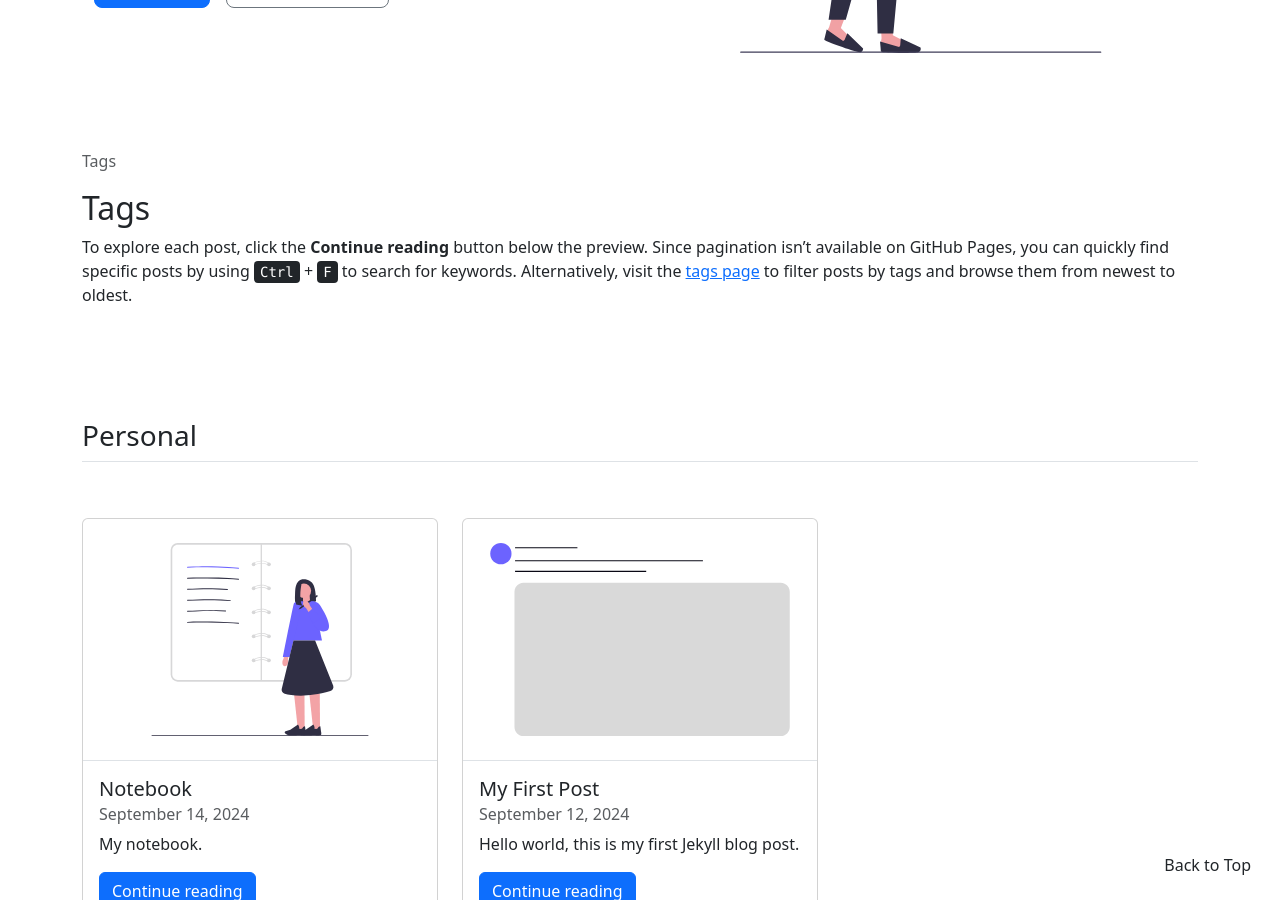
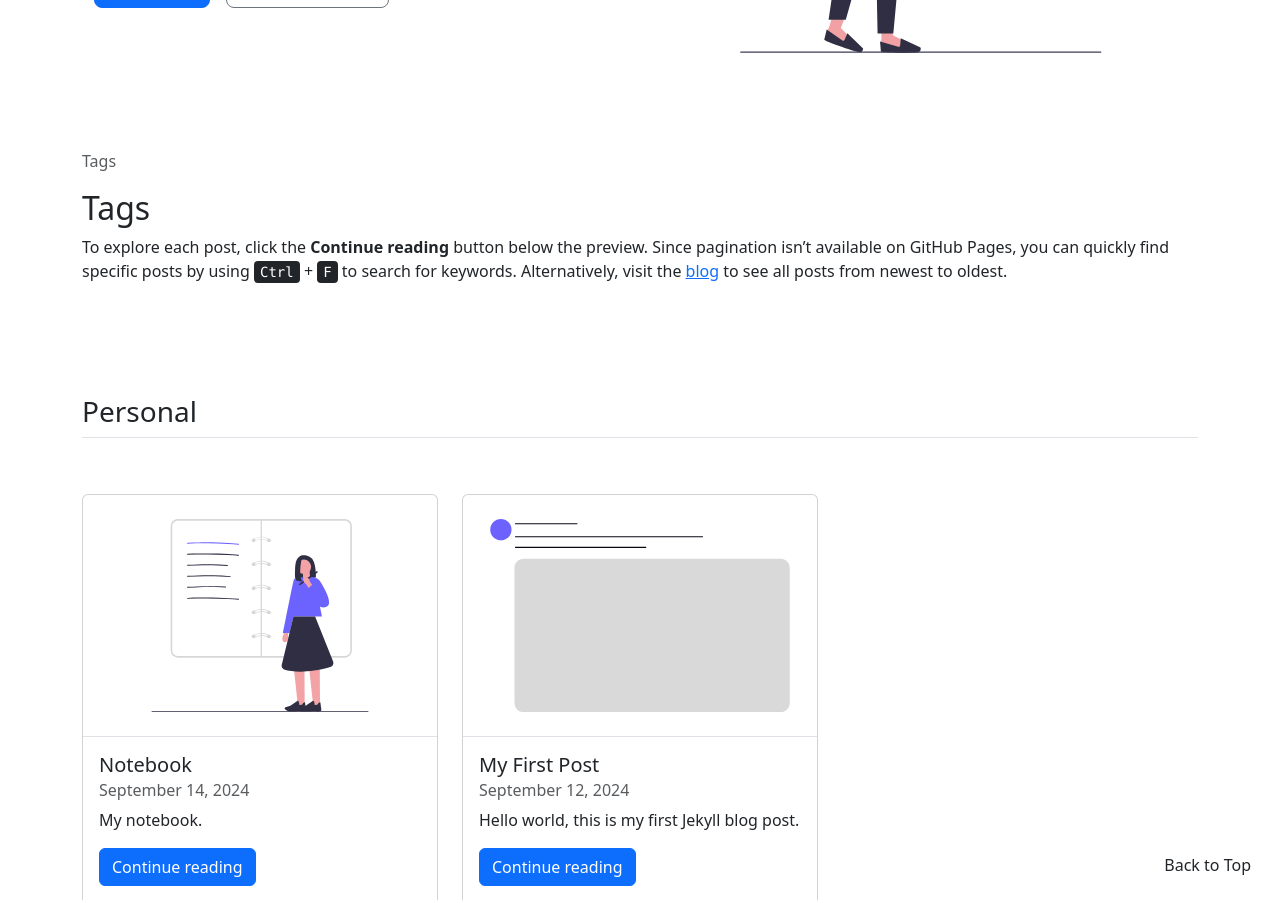
Before and after one commit to cliffordwilliam/my_archive, a Jekyll site: the page built from tags.md, in a window 1280 px wide and 900 px high, scrolled down 432 px. Built offline with Jekyll 4.4.1, drawn with Linux system fonts in a browser that asks for light colours.

Commit message:
update content

```diff
--- a/_includes/card.html
+++ b/_includes/card.html
@@ -16,7 +16,7 @@
       </div>
       {% for tag in post.tags %}
       <li class="list-group-item">
-        <a class="card-link" href="{{site.baseurl}}/tags.html#{{tag|slugize}}">{{tag}}</a>
+        <a class="card-link" href="{{site.baseurl}}{% link tags.md %}#{{tag|slugize}}">{{tag}}</a>
       </li>
       {% endfor %}
     </ul>
--- a/_layouts/post.html
+++ b/_layouts/post.html
@@ -5,7 +5,7 @@ layout: default
 <nav aria-label="breadcrumb">
     <ol class="breadcrumb">
         <li class="breadcrumb-item">
-            <a href="{{ site.baseurl }}{{site.data.navigation.navigations[1].url}}">Blog</a>
+            <a href="{{ site.baseurl }}{% link blog.md %}">Blog</a>
         </li>
         <li class="breadcrumb-item active" aria-current="page">
             {{ page.title }}
--- a/tags.md
+++ b/tags.md
@@ -6,7 +6,7 @@ thumbnail: "undraw_choose_color_uotg.svg"
 
 ## Tags
 
-To explore each post, click the **Continue reading** button below the preview. Since pagination isn't available on GitHub Pages, you can quickly find specific posts by using <kbd>Ctrl</kbd> + <kbd>F</kbd> to search for keywords. Alternatively, visit the [tags page]({{ site.baseurl }}{{ site.data.navigation.navigations[2].url }}) to filter posts by tags and browse them from newest to oldest.
+To explore each post, click the **Continue reading** button below the preview. Since pagination isn't available on GitHub Pages, you can quickly find specific posts by using <kbd>Ctrl</kbd> + <kbd>F</kbd> to search for keywords. Alternatively, visit the [blog]({{ site.baseurl }}{% link blog.md %}) to see all posts from newest to oldest.
 
 {% for tag in site.tags %}
   <div class="py-5">
```
Also changed, not shown: blog.md (+1 -1 lines).
